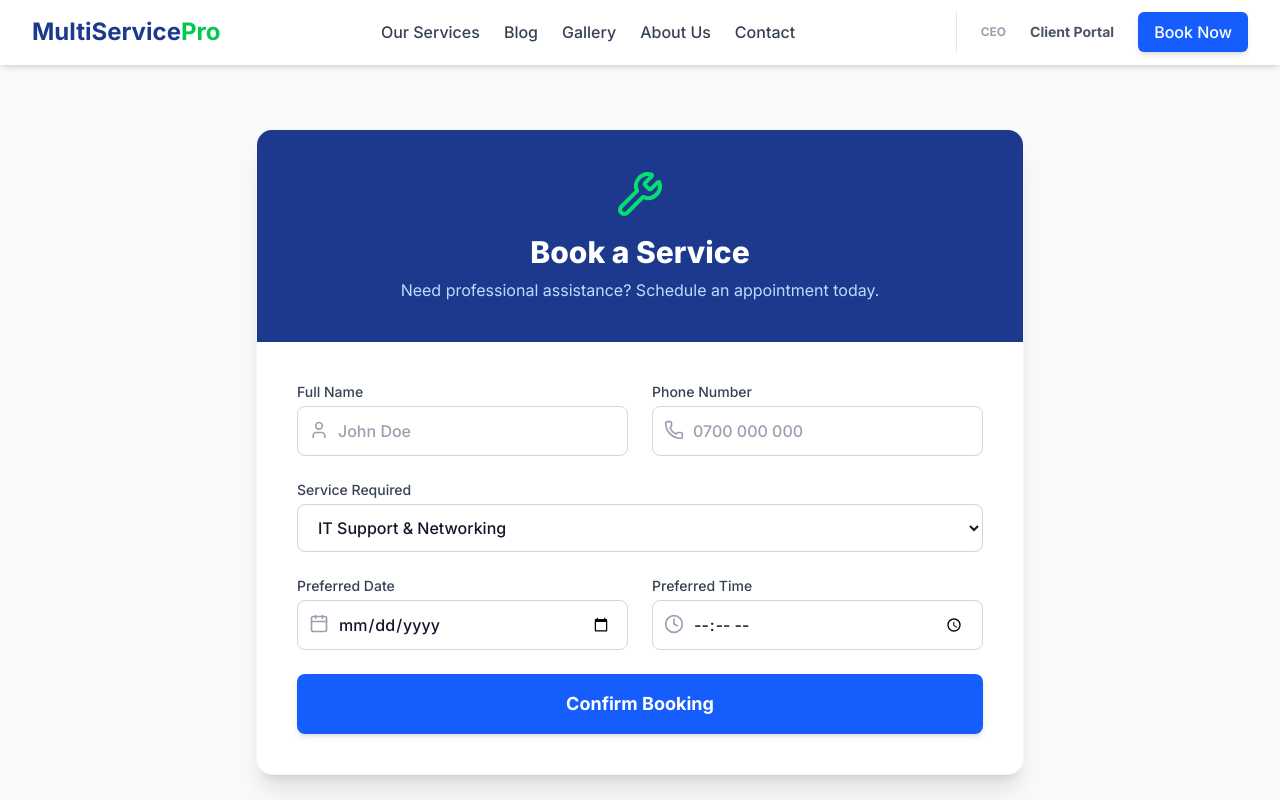
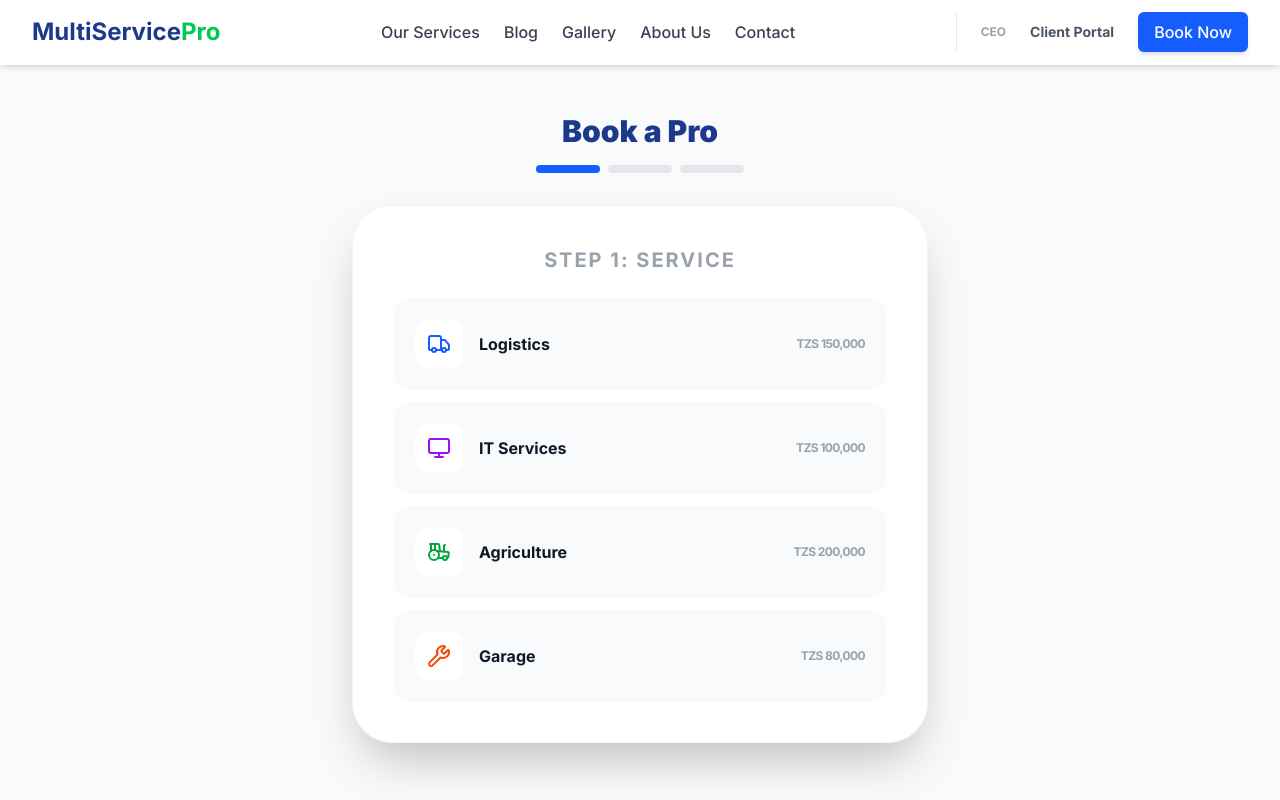
Before and after one commit to jemmziray-tech/multiservicepro, a Next.js app: page /book in a window 1280 px wide. Shown: the top 800 px of the page. Built offline with nearby package versions, Linux system fonts and the light colour scheme; no server answers.

Commit message:
Feat: Implemented multi-step animated booking wizard and secured marketing dashboard

```diff
--- a/app/book/page.tsx
+++ b/app/book/page.tsx
@@ -1,179 +1,199 @@
 "use client";
 
 import { useState, useEffect } from "react";
-import { Calendar as CalendarIcon, Clock, Phone, User, CheckCircle, Loader2, Wrench } from "lucide-react";
 import { useRouter } from "next/navigation";
+import { motion, AnimatePresence, Variants } from "framer-motion";
+import {
+  Truck, Monitor, Tractor, Wrench, Calendar,
+  Clock, User, Phone, ChevronRight, ChevronLeft, CheckCircle, Loader2
+} from "lucide-react";
 import { supabase } from "../lib/supabase";
 
-export default function BookAppointmentPage() {
-  const [fullName, setFullName] = useState("");
-  const [phone, setPhone] = useState("");
-  const [service, setService] = useState("IT Support");
-  const [preferredDate, setPreferredDate] = useState("");
-  const [preferredTime, setPreferredTime] = useState("");
+export default function BookingWizard() {
+  const router = useRouter();
+  const [step, setStep] = useState(1);
+  const [loading, setLoading] = useState(false);
+  const [isConfirmed, setIsConfirmed] = useState(false);
+  const [direction, setDirection] = useState(0);
+  const [mounted, setMounted] = useState(false);
 
-  const [loading, setLoading] = useState(false);
-  const [success, setSuccess] = useState(false);
-  const [userId, setUserId] = useState<string | null>(null);
+  // --- FORM DATA STATE ---
+  const [formData, setFormData] = useState({
+    service: "",
+    date: "",
+    time: "",
+    fullName: "",
+    phone: "",
+    price: 0
+  });
 
-  const router = useRouter();
-
+  // Fix for Next.js Hydration (Ensures clean rendering)
   useEffect(() => {
-    const checkCurrentUser = async () => {
-      const { data: { user } } = await supabase.auth.getUser();
-      if (user) {
-        setUserId(user.id);
-      }
-    };
-    checkCurrentUser();
+    setMounted(true);
   }, []);
 
-  const handleSubmit = async (e: React.FormEvent) => {
-    e.preventDefault();
+  const selectService = (name: string, price: number) => {
+    setDirection(1);
+    setFormData({ ...formData, service: name, price: price });
+    setStep(2);
+  };
+
+  const nextStep = () => {
+    setDirection(1);
+    setStep((s) => s + 1);
+  };
+
+  const prevStep = () => {
+    setDirection(-1);
+    setStep((s) => s - 1);
+  };
+
+  const handleBooking = async () => {
+    if (!formData.fullName || !formData.phone) return;
     setLoading(true);
-
+    try {
       const { error } = await supabase.from('bookings').insert([
         {
-        full_name: fullName,
-        phone,
-        service,
-        preferred_date: preferredDate,
-        preferred_time: preferredTime,
-        status: 'Pending',
-        user_id: userId
+          full_name: formData.fullName,
+          phone: formData.phone,
+          service: formData.service,
+          status: 'Pending'
         }
       ]);
 
+      if (error) throw error;
+      setIsConfirmed(true);
+    } catch (err: any) {
+      alert("Booking Error: " + err.message);
+    } finally {
       setLoading(false);
-
-    if (error) {
-      alert("Something went wrong: " + error.message);
-    } else {
-      setSuccess(true);
-      if (userId) {
-        setTimeout(() => {
-          router.push("/client-dashboard");
-        }, 2000);
-      }
     }
   };
 
-  if (success) {
+  const variants: Variants = {
+    enter: (direction: number) => ({
+      x: direction > 0 ? 50 : -50,
+      opacity: 0
+    }),
+    center: { x: 0, opacity: 1 },
+    exit: (direction: number) => ({
+      x: direction < 0 ? 50 : -50,
+      opacity: 0
+    })
+  };
+
+  if (!mounted) return null; // Prevents flickering on load
+
+  if (isConfirmed) {
     return (
-      <main className="min-h-screen bg-gray-50 flex items-center justify-center p-4">
-        <div className="bg-white p-8 md:p-12 rounded-2xl shadow-xl max-w-md w-full text-center border border-gray-100">
-          <CheckCircle className="w-20 h-20 text-green-500 mx-auto mb-6" />
-          <h2 className="text-3xl font-extrabold text-gray-900 mb-2">Booking Confirmed!</h2>
-          <p className="text-gray-600 mb-8">
-            Thank you, {fullName}. Our team has received your request for {service}. We will contact you shortly.
+      <div className="min-h-[80vh] flex items-center justify-center p-6 bg-white dark:bg-gray-950">
+        <motion.div initial={{ scale: 0.9, opacity: 0 }} animate={{ scale: 1, opacity: 1 }} className="text-center space-y-6 max-w-md">
+          <div className="w-24 h-24 bg-green-100 dark:bg-green-900/30 rounded-full flex items-center justify-center mx-auto">
+            <CheckCircle className="w-12 h-12 text-green-600" />
+          </div>
+          <h1 className="text-4xl font-black text-gray-900 dark:text-white">Confirmed!</h1>
+          <p className="text-gray-500 dark:text-gray-400 text-lg">
+            We'll contact you at <span className="font-bold text-blue-600">{formData.phone}</span> for your {formData.service} appointment.
           </p>
-          <button
-            onClick={() => router.push("/")}
-            className="bg-blue-600 text-white px-8 py-3 rounded-lg font-bold hover:bg-blue-700 transition w-full"
-          >
-            Return to Home
+          <button onClick={() => router.push('/')} className="w-full bg-blue-600 text-white py-4 rounded-2xl font-bold hover:bg-blue-700 transition shadow-lg">
+            Return Home
           </button>
+        </motion.div>
       </div>
-      </main>
     );
   }
 
   return (
-    <main className="min-h-screen bg-gray-50 py-16 px-4">
-      <div className="max-w-3xl mx-auto">
-        <div className="bg-white rounded-2xl shadow-xl overflow-hidden border border-gray-100">
-
-          <div className="bg-blue-900 p-8 md:p-10 text-white text-center">
-            <Wrench className="w-12 h-12 text-green-400 mx-auto mb-4" />
-            <h1 className="text-3xl font-extrabold mb-2">Book a Service</h1>
-            <p className="text-blue-200">
-              {userId
-                ? "Fill out the details below to add a new request to your dashboard."
-                : "Need professional assistance? Schedule an appointment today."}
-            </p>
-          </div>
-
-          <div className="p-8 md:p-10">
-            <form onSubmit={handleSubmit} className="space-y-6">
-
-              <div className="grid grid-cols-1 md:grid-cols-2 gap-6">
-                <div>
-                  <label className="block text-sm font-medium text-gray-700 mb-1">Full Name</label>
-                  <div className="relative">
-                    <User className="absolute left-3 top-3.5 h-5 w-5 text-gray-400" />
-                    {/* ADDED: text-gray-900 bg-white */}
-                    <input
-                      type="text" required value={fullName} onChange={(e) => setFullName(e.target.value)}
-                      className="w-full pl-10 pr-4 py-3 rounded-lg border border-gray-300 focus:ring-2 focus:ring-blue-600 outline-none text-gray-900 bg-white placeholder-gray-400 font-medium"
-                      placeholder="John Doe"
-                    />
+    <main className="min-h-screen bg-gray-50 dark:bg-gray-950 py-12 px-4 transition-colors duration-500">
+      <div className="max-w-xl mx-auto">
+        <div className="text-center mb-8">
+            <h1 className="text-3xl font-black text-blue-900 dark:text-white mb-4">Book a Pro</h1>
+            <div className="flex gap-2 justify-center">
+                {[1, 2, 3].map((num) => (
+                    <div key={num} className={`h-2 w-16 rounded-full transition-all duration-500 ${step >= num ? 'bg-blue-600' : 'bg-gray-200 dark:bg-gray-800'}`} />
+                ))}
             </div>
         </div>
 
-                <div>
-                  <label className="block text-sm font-medium text-gray-700 mb-1">Phone Number</label>
-                  <div className="relative">
-                    <Phone className="absolute left-3 top-3.5 h-5 w-5 text-gray-400" />
-                    {/* ADDED: text-gray-900 bg-white */}
-                    <input
-                      type="tel" required value={phone} onChange={(e) => setPhone(e.target.value)}
-                      className="w-full pl-10 pr-4 py-3 rounded-lg border border-gray-300 focus:ring-2 focus:ring-blue-600 outline-none text-gray-900 bg-white placeholder-gray-400 font-medium"
-                      placeholder="0700 000 000"
-                    />
+        <div className="bg-white dark:bg-gray-900 rounded-[2.5rem] shadow-2xl border border-gray-100 dark:border-gray-800 p-8 md:p-10 relative overflow-hidden min-h-[450px]">
+          <AnimatePresence mode="wait" custom={direction}>
+
+            {/* STEP 1 */}
+            {step === 1 && (
+              <motion.div key="step1" custom={direction} variants={variants} initial="enter" animate="center" exit="exit" transition={{ duration: 0.2 }} className="space-y-6">
+                <h2 className="text-xl font-bold text-gray-400 uppercase tracking-widest text-center">Step 1: Service</h2>
+                <div className="grid grid-cols-1 gap-3">
+                  {[
+                    { id: 'Logistics', icon: <Truck />, price: 150000, color: 'text-blue-600' },
+                    { id: 'IT Services', icon: <Monitor />, price: 100000, color: 'text-purple-600' },
+                    { id: 'Agriculture', icon: <Tractor />, price: 200000, color: 'text-green-600' },
+                    { id: 'Garage', icon: <Wrench />, price: 80000, color: 'text-orange-600' }
+                  ].map((item) => (
+                    <button key={item.id} onClick={() => selectService(item.id, item.price)} className="flex justify-between items-center p-5 rounded-2xl border-2 border-transparent bg-gray-50 dark:bg-gray-800/50 hover:border-blue-600 transition-all group">
+                      <div className="flex items-center gap-4">
+                        <div className={`p-3 rounded-xl bg-white dark:bg-gray-900 ${item.color}`}>{item.icon}</div>
+                        <span className="font-bold text-gray-900 dark:text-white">{item.id}</span>
+                      </div>
+                      <span className="text-xs font-bold text-gray-400 group-hover:text-blue-600 tracking-tighter">TZS {item.price.toLocaleString()}</span>
+                    </button>
+                  ))}
+                </div>
+              </motion.div>
+            )}
+
+            {/* STEP 2 */}
+            {step === 2 && (
+              <motion.div key="step2" custom={direction} variants={variants} initial="enter" animate="center" exit="exit" transition={{ duration: 0.2 }} className="space-y-6">
+                <h2 className="text-xl font-bold text-gray-400 uppercase tracking-widest text-center">Step 2: Timing</h2>
+                <div className="space-y-4">
+                  <div className="space-y-1">
+                    <label className="text-[10px] font-bold text-gray-400 ml-2 uppercase">Date</label>
+                    <input type="date" required value={formData.date} onChange={(e) => setFormData({...formData, date: e.target.value})} className="w-full px-6 py-4 rounded-2xl border border-gray-100 dark:border-gray-800 dark:bg-gray-800 dark:text-white outline-none focus:ring-2 focus:ring-blue-600 font-medium" />
+                  </div>
+                  <div className="space-y-1">
+                    <label className="text-[10px] font-bold text-gray-400 ml-2 uppercase">Time Slot</label>
+                    <select value={formData.time} onChange={(e) => setFormData({...formData, time: e.target.value})} className="w-full px-6 py-4 rounded-2xl border border-gray-100 dark:border-gray-800 dark:bg-gray-800 dark:text-white outline-none focus:ring-2 focus:ring-blue-600 font-medium bg-white appearance-none">
+                        <option value="">Select Time Slot</option>
+                        <option value="Morning">Morning (08:00 - 12:00)</option>
+                        <option value="Afternoon">Afternoon (13:00 - 17:00)</option>
+                        <option value="Evening">Evening (18:00 - 21:00)</option>
+                    </select>
                   </div>
                 </div>
+                <div className="flex gap-4 pt-4">
+                  <button onClick={prevStep} className="flex-1 py-4 font-bold text-gray-400 flex items-center justify-center gap-2 hover:bg-gray-50 dark:hover:bg-gray-800 rounded-2xl transition"><ChevronLeft className="w-5 h-5" /> Back</button>
+                  <button onClick={nextStep} disabled={!formData.date || !formData.time} className="flex-1 bg-blue-600 text-white py-4 rounded-2xl font-bold flex items-center justify-center gap-2 disabled:opacity-50">Next <ChevronRight className="w-5 h-5" /></button>
                 </div>
+              </motion.div>
+            )}
 
+            {/* STEP 3 */}
+            {step === 3 && (
+              <motion.div key="step3" custom={direction} variants={variants} initial="enter" animate="center" exit="exit" transition={{ duration: 0.2 }} className="space-y-6">
+                <h2 className="text-xl font-bold text-gray-400 uppercase tracking-widest text-center">Step 3: Contact</h2>
+                <div className="space-y-4">
+                  <input placeholder="Full Name" type="text" required value={formData.fullName} onChange={(e) => setFormData({...formData, fullName: e.target.value})} className="w-full px-6 py-4 rounded-2xl border border-gray-100 dark:border-gray-800 dark:bg-gray-800 dark:text-white outline-none focus:ring-2 focus:ring-blue-600 font-medium" />
+                  <input placeholder="Phone (+255...)" type="tel" required value={formData.phone} onChange={(e) => setFormData({...formData, phone: e.target.value})} className="w-full px-6 py-4 rounded-2xl border border-gray-100 dark:border-gray-800 dark:bg-gray-800 dark:text-white outline-none focus:ring-2 focus:ring-blue-600 font-medium" />
+                </div>
+                <div className="bg-blue-50 dark:bg-blue-900/20 p-5 rounded-2xl border border-blue-100 dark:border-blue-800 flex justify-between items-center">
                     <div>
-                <label className="block text-sm font-medium text-gray-700 mb-1">Service Required</label>
-                {/* ADDED: text-gray-900 bg-white */}
-                <select
-                  value={service} onChange={(e) => setService(e.target.value)}
-                  className="w-full px-4 py-3 rounded-lg border border-gray-300 focus:ring-2 focus:ring-blue-600 outline-none text-gray-900 bg-white font-medium"
-                >
-                  <option value="IT Support">IT Support & Networking</option>
-                  <option value="Logistics">Logistics & Transport</option>
-                  <option value="Agriculture">Agriculture Supplies</option>
-                  <option value="Garage">Garage & Spare Parts</option>
-                  <option value="Fumigation">Fumigation Services</option>
-                </select>
+                        <p className="text-[10px] font-black text-blue-600 uppercase tracking-widest">Estimated Total</p>
+                        <p className="font-black text-xl text-blue-900 dark:text-white">TZS {formData.price.toLocaleString()}</p>
                     </div>
-
-              <div className="grid grid-cols-1 md:grid-cols-2 gap-6">
-                <div>
-                  <label className="block text-sm font-medium text-gray-700 mb-1">Preferred Date</label>
-                  <div className="relative">
-                    <CalendarIcon className="absolute left-3 top-3.5 h-5 w-5 text-gray-400" />
-                    {/* ADDED: text-gray-900 bg-white */}
-                    <input
-                      type="date" required value={preferredDate} onChange={(e) => setPreferredDate(e.target.value)}
-                      className="w-full pl-10 pr-4 py-3 rounded-lg border border-gray-300 focus:ring-2 focus:ring-blue-600 outline-none text-gray-900 bg-white font-medium"
-                    />
+                    <div className="text-right text-xs text-gray-500">
+                        <p className="font-bold text-blue-600">{formData.service}</p>
+                        <p>{formData.date}</p>
                     </div>
                 </div>
-
-                <div>
-                  <label className="block text-sm font-medium text-gray-700 mb-1">Preferred Time</label>
-                  <div className="relative">
-                    <Clock className="absolute left-3 top-3.5 h-5 w-5 text-gray-400" />
-                    {/* ADDED: text-gray-900 bg-white */}
-                    <input
-                      type="time" required value={preferredTime} onChange={(e) => setPreferredTime(e.target.value)}
-                      className="w-full pl-10 pr-4 py-3 rounded-lg border border-gray-300 focus:ring-2 focus:ring-blue-600 outline-none text-gray-900 bg-white font-medium"
-                    />
+                <div className="flex gap-4 pt-4">
+                  <button onClick={prevStep} className="flex-1 py-4 font-bold text-gray-400 flex items-center justify-center gap-2 hover:bg-gray-50 dark:hover:bg-gray-800 rounded-2xl transition"><ChevronLeft className="w-5 h-5" /> Back</button>
+                  <button onClick={handleBooking} disabled={loading || !formData.phone || !formData.fullName} className="flex-1 bg-green-600 text-white py-4 rounded-2xl font-bold flex items-center justify-center gap-2 hover:bg-green-700 transition disabled:opacity-50 shadow-lg">
+                    {loading ? <Loader2 className="animate-spin w-5 h-5" /> : "Confirm & Pay"}
+                  </button>
                 </div>
-                </div>
-              </div>
-
-              <button
-                type="submit" disabled={loading}
-                className="w-full bg-blue-600 text-white px-6 py-4 rounded-lg font-bold text-lg hover:bg-blue-700 transition shadow-md flex justify-center items-center gap-2"
-              >
-                {loading ? <Loader2 className="animate-spin w-6 h-6" /> : "Confirm Booking"}
-              </button>
-            </form>
-          </div>
-
+              </motion.div>
+            )}
+          </AnimatePresence>
         </div>
       </div>
     </main>
--- a/package.json
+++ b/package.json
@@ -14,6 +14,7 @@
     "lucide-react": "^1.7.0",
     "next": "16.2.1",
     "react": "19.2.4",
+    "react-datepicker": "^9.1.0",
     "react-dom": "19.2.4"
   },
   "devDependencies": {
```
Also changed, not shown: 1 other file (tests, documents, lock files or other folders). Lines whose indentation alone changed are shown as unchanged.
